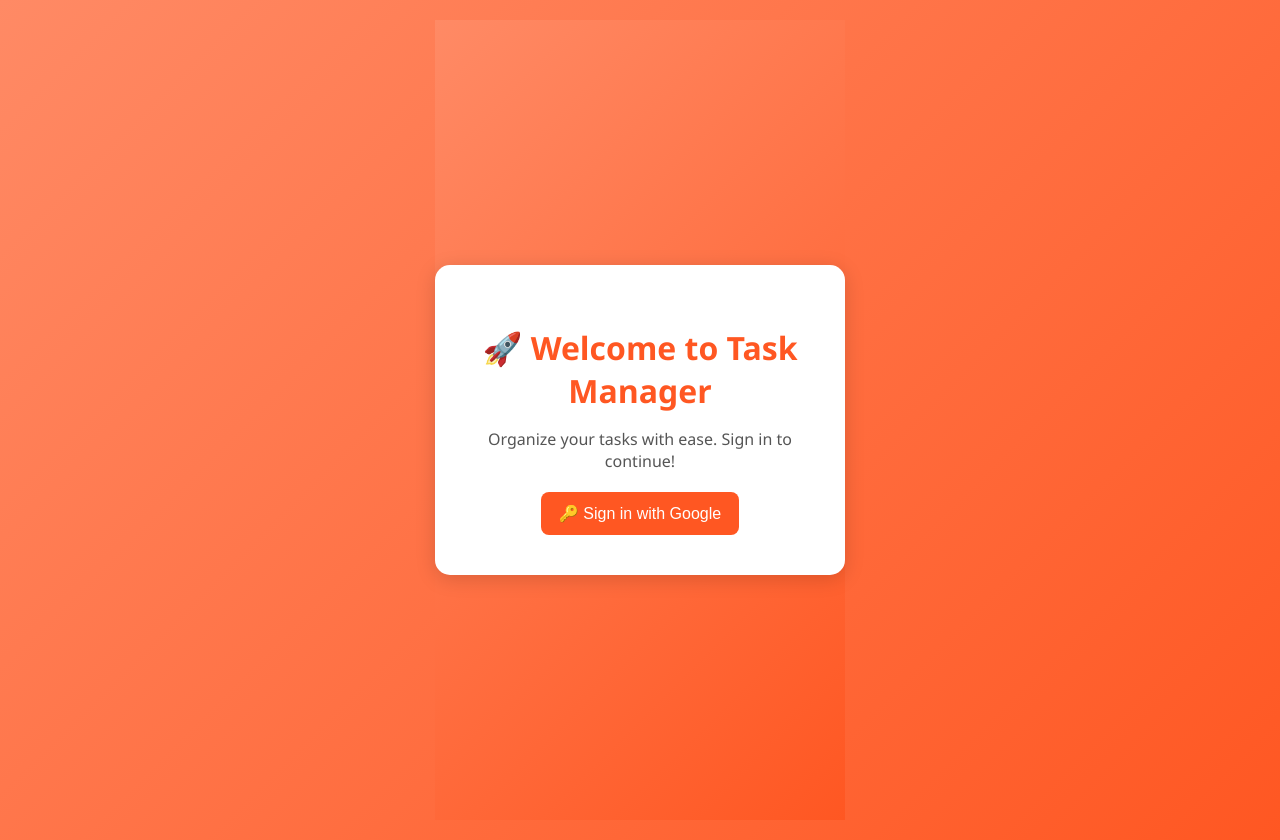
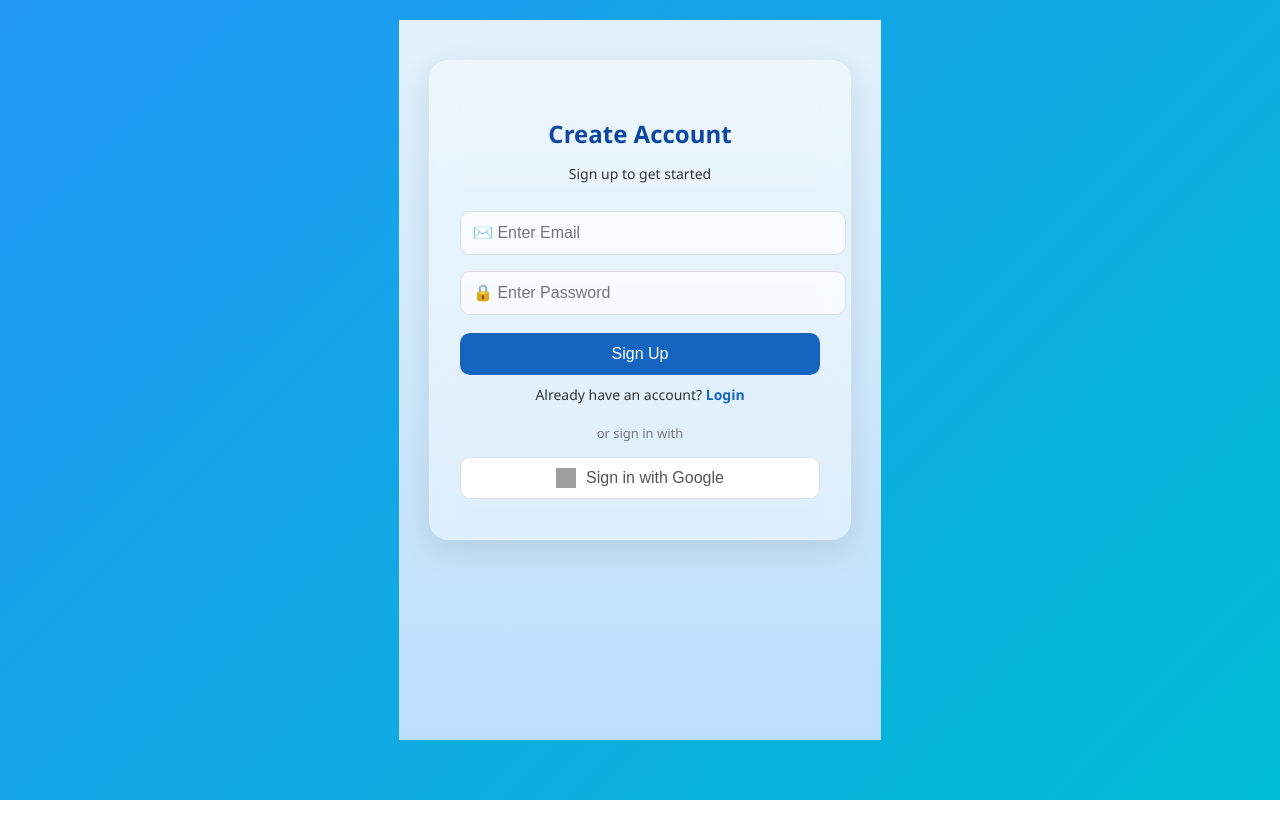
Before and after one commit to kavinkumar2005/task-manager, a React (Create React App) app: page / in a window 1280 px wide. After the commit the page ends 800 px from the top, so only its background shows below. Built offline with nearby package versions, Linux system fonts and the light colour scheme; no server answers; grey boxes are pictures that could not be loaded.

Commit message:
Final TaskManager

```diff
--- a/src/App.css
+++ b/src/App.css
@@ -1,7 +1,7 @@
 body {
   margin: 0;
   font-family: "Segoe UI", sans-serif;
-  background: linear-gradient(135deg, #ff8a65, #ff5722);
+  background: linear-gradient(135deg, #2196f3, #00bcd4);
   min-height: 100vh;
 }
 
@@ -29,7 +29,11 @@ body {
 
 .app-header h1 {
   margin: 0;
-  color: #ff5722;
+  color: #2196f3;
+}
+
+.app-header h2 {
+  margin: 0;
 }
 
 /* Logout Button */
--- a/src/App.js
+++ b/src/App.js
@@ -8,7 +8,6 @@ import "./App.css";
 function App() {
   const [user, setUser] = useState(null);
 
-  // ✅ Track user authentication state
   useEffect(() => {
     const unsubscribe = onAuthStateChanged(auth, (currentUser) => {
       setUser(currentUser);
@@ -22,7 +21,12 @@ function App() {
         <>
           <header className="app-header">
             <h1>🔥 Task Manager</h1>
-            <button className="logout-btn" onClick={() => signOut(auth)}>🚪 Logout</button>
+            <h2 style={{ color: "#ff5722", fontWeight: "bold" }}>
+              Welcome, {user.displayName || user.email}
+            </h2>
+            <button className="logout-btn" onClick={() => signOut(auth)}>
+              🚪 Logout
+            </button>
           </header>
           <TaskManager user={user} />
         </>
--- a/src/components/Login.css
+++ b/src/components/Login.css
@@ -1,42 +1,96 @@
 .login-container {
-  height: 100vh;
-  display: flex;
+  height: 80vh;
   justify-content: center;
+  padding: 40px 30px;
   align-items: center;
-  background: linear-gradient(135deg, #ff8a65, #ff5722);
+  background: linear-gradient(to bottom, #e3f2fd, #bbdefb);
   font-family: "Segoe UI", sans-serif;
 }
 
+/* Glass Effect */
 .login-card {
-  background: #fff;
+  background: rgba(255, 255, 255, 0.4);
+  backdrop-filter: blur(15px);
   padding: 40px 30px;
-  border-radius: 15px;
-  box-shadow: 0 4px 20px rgba(0, 0, 0, 0.15);
+  border-radius: 20px;
+  box-shadow: 0 8px 32px rgba(0, 0, 0, 0.1);
   text-align: center;
-  width: 350px;
+  width: 360px;
+  border: 1px solid rgba(255, 255, 255, 0.3);
 }
 
+/* Title */
 .login-card h1 {
-  color: #ff5722;
+  color: #0d47a1;
+  font-size: 24px;
   margin-bottom: 10px;
 }
 
 .login-card p {
-  color: #555;
+  color: #333;
   margin-bottom: 20px;
+  font-size: 14px;
 }
 
+/* Input Fields */
+.login-card input {
+  width: 100%;
+  padding: 12px;
+  margin: 8px 0;
+  border: 1px solid #ddd;
+  border-radius: 10px;
+  font-size: 16px;
+  outline: none;
+  background: rgba(255, 255, 255, 0.7);
+}
+
+/* Main Button */
 .login-btn {
-  background: #ff5722;
+  width: 100%;
+  background: #1565c0;
   color: white;
   border: none;
   padding: 12px 18px;
   font-size: 16px;
-  border-radius: 8px;
+  border-radius: 10px;
   cursor: pointer;
+  margin-top: 10px;
   transition: 0.3s;
 }
 
 .login-btn:hover {
-  background: #e64a19;
+  background: #0d47a1;
 }
+
+/* Divider */
+.divider {
+  margin: 15px 0;
+  color: #777;
+  font-size: 13px;
+}
+
+/* Google Sign-in */
+.google-btn {
+  width: 100%;
+  background: white;
+  color: #555;
+  border: 1px solid #ddd;
+  padding: 10px;
+  border-radius: 10px;
+  font-size: 16px;
+  cursor: pointer;
+  display: flex;
+  align-items: center;
+  justify-content: center;
+  gap: 10px;
+  transition: 0.3s;
+}
+
+.google-btn img {
+  width: 20px;
+  height: 20px;
+}
+
+.google-btn:hover {
+  background: #f1f1f1;
+}
--- a/src/components/Login.js
+++ b/src/components/Login.js
@@ -1,25 +1,78 @@
-import React from "react";
-import { signInWithPopup } from "firebase/auth";
+import React, { useState } from "react";
 import { auth, provider } from "../firebase";
+import {
+  signInWithPopup,
+  createUserWithEmailAndPassword,
+  signInWithEmailAndPassword
+} from "firebase/auth";
 import "./Login.css";
 
 export default function Login() {
-  // ✅ Handle Google Login
-  const signIn = async () => {
+  const [isSignup, setIsSignup] = useState(true);
+  const [email, setEmail] = useState("");
+  const [password, setPassword] = useState("");
+
+  // ✅ Google Sign-in
+  const googleLogin = async () => {
     try {
       await signInWithPopup(auth, provider);
     } catch (err) {
-      console.error("Login error:", err);
+      alert("Google Login Failed: " + err.message);
+    }
+  };
+
+  // ✅ Email/Password Auth
+  const handleAuth = async () => {
+    try {
+      if (isSignup) {
+        await createUserWithEmailAndPassword(auth, email, password);
+      } else {
+        await signInWithEmailAndPassword(auth, email, password);
+      }
+    } catch (err) {
+      alert("Authentication Error: " + err.message);
     }
   };
 
   return (
     <div className="login-container">
       <div className="login-card">
-        <h1>🚀 Welcome to Task Manager</h1>
-        <p>Organize your tasks with ease. Sign in to continue!</p>
-        <button className="login-btn" onClick={signIn}>
-          🔑 Sign in with Google
+        <h1>{isSignup ? "Create Account" : "Welcome To TaskManager"}</h1>
+        <p>{isSignup ? "Sign up to get started" : "Login to continue"}</p>
+
+        <input
+          type="email"
+          placeholder="✉️ Enter Email"
+          value={email}
+          onChange={(e) => setEmail(e.target.value)}
+        />
+        <input
+          type="password"
+          placeholder="🔒 Enter Password"
+          value={password}
+          onChange={(e) => setPassword(e.target.value)}
+        />
+
+        <button className="login-btn" onClick={handleAuth}>
+          {isSignup ? "Sign Up" : "Login"}
+        </button>
+
+        <p style={{ marginTop: "10px" }}>
+          {isSignup ? "Already have an account?" : "New here?"}{" "}
+          <span
+            style={{ color: "#1565c0", cursor: "pointer", fontWeight: "bold" }}
+            onClick={() => setIsSignup(!isSignup)}
+          >
+            {isSignup ? "Login" : "Sign up"}
+          </span>
+        </p>
+
+        <div className="divider">or sign in with</div>
+
+        {/* ✅ Google Sign-in */}
+        <button className="google-btn" onClick={googleLogin}>
+          <img src="https://www.gstatic.com/firebasejs/ui/2.0.0/images/auth/google.svg" alt="Google" />
+          Sign in with Google
         </button>
       </div>
     </div>
--- a/src/components/TaskManager.css
+++ b/src/components/TaskManager.css
@@ -1,7 +1,7 @@
 .task-container {
   max-width: 500px;
   margin: 30px auto;
-  background: #ffffffcc;
+  background: #ffffffdd;
   padding: 20px;
   border-radius: 15px;
   box-shadow: 0 4px 15px rgba(0, 0, 0, 0.1);
@@ -9,7 +9,7 @@
 }
 
 .task-container h2 {
-  color: #ff5722;
+  color: #2196f3;
   font-size: 24px;
   margin-bottom: 15px;
 }
@@ -29,7 +29,7 @@
 }
 
 .task-input-box button {
-  background: #ff5722;
+  background: #00bcd4;
   color: white;
   border: none;
   padding: 10px 15px;
@@ -39,7 +39,7 @@
 }
 
 .task-input-box button:hover {
-  background: #e64a19;
+  background: #0097a7;
 }
 
 .task-list {
@@ -48,7 +48,7 @@
 }
 
 .task-item {
-  background: #f5f5f5;
+  background: #e3f2fd;
   margin-bottom: 10px;
   padding: 10px;
   border-radius: 8px;
@@ -60,6 +60,11 @@
 .task-item span {
   font-size: 16px;
   color: #333;
+  cursor: pointer;
+}
+
+.task-item span:hover {
+  color: #2196f3;
 }
 
 .task-item .delete {
@@ -77,6 +82,6 @@
 }
 
 .empty {
-  color: #777;
+  color: #555;
   font-style: italic;
 }
--- a/src/components/TaskManager.js
+++ b/src/components/TaskManager.js
@@ -1,19 +1,27 @@
 import React, { useState, useEffect } from "react";
 import { db } from "../firebase";
-import { collection, addDoc, query, where, onSnapshot, deleteDoc, doc } from "firebase/firestore";
-import "./TaskManager.css";  // custom styles
+import {
+  collection,
+  addDoc,
+  query,
+  where,
+  onSnapshot,
+  deleteDoc,
+  doc,
+  updateDoc
+} from "firebase/firestore";
+import "./TaskManager.css";
 
 export default function TaskManager({ user }) {
   const [tasks, setTasks] = useState([]);
   const [newTask, setNewTask] = useState("");
 
-  // ✅ Fetch tasks for logged-in user
   useEffect(() => {
     if (!user) return;
     const taskRef = collection(db, "tasks");
     const q = query(taskRef, where("uid", "==", user.uid));
     const unsub = onSnapshot(q, (snapshot) => {
-      setTasks(snapshot.docs.map(doc => ({ id: doc.id, ...doc.data() })));
+      setTasks(snapshot.docs.map((d) => ({ id: d.id, ...d.data() })));
     });
     return unsub;
   }, [user]);
@@ -24,9 +32,20 @@ export default function TaskManager({ user }) {
     await addDoc(collection(db, "tasks"), {
       uid: user.uid,
       text: newTask,
-      createdAt: new Date()
+      createdAt: new Date(),
+      completed: false,
+      completedAt: null
     });
     setNewTask("");
+  };
+
+  // ✅ Toggle task completion
+  const toggleTask = async (task) => {
+    const taskRef = doc(db, "tasks", task.id);
+    await updateDoc(taskRef, {
+      completed: !task.completed,
+      completedAt: task.completed ? null : new Date()
+    });
   };
 
   // ✅ Delete task
@@ -36,7 +55,7 @@ export default function TaskManager({ user }) {
 
   return (
     <div className="task-container">
-      <h2>📝 Task Manager</h2>
+      <h2>📝 Your Tasks</h2>
 
       <div className="task-input-box">
         <input
@@ -54,8 +73,19 @@ export default function TaskManager({ user }) {
         <ul className="task-list">
           {tasks.map((t) => (
             <li key={t.id} className="task-item">
-              <span>{t.text}</span>
-              <button className="delete" onClick={() => deleteTask(t.id)}>❌</button>
+              <span
+                style={{
+                  textDecoration: t.completed ? "line-through" : "none",
+                  color: t.completed ? "#999" : "#333",
+                  cursor: "pointer"
+                }}
+                onClick={() => toggleTask(t)}
+              >
+                {t.text} {t.completed && ` ✅ (Done on ${new Date(t.completedAt?.seconds * 1000).toLocaleDateString()})`}
+              </span>
+              <button className="delete" onClick={() => deleteTask(t.id)}>
+                ❌
+              </button>
             </li>
           ))}
         </ul>
```
